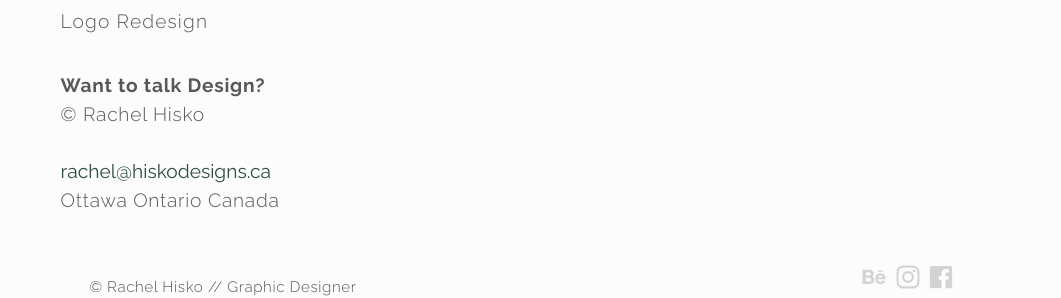
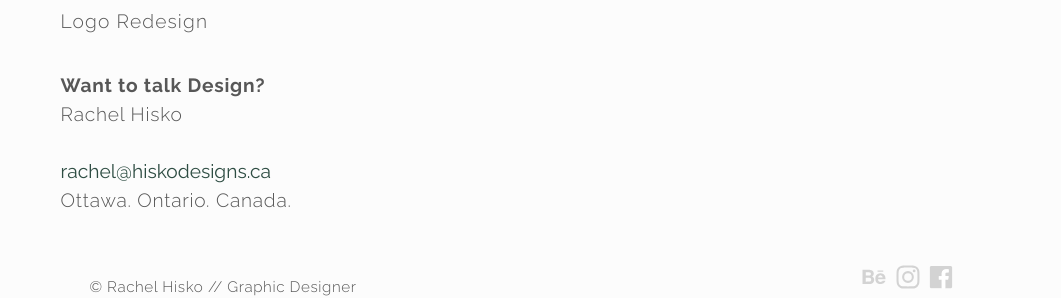
Before and after one commit to rachelhisko/hiskodesigns.ca, a Jekyll site: the page built from index.html, in a window 1280 px wide. Shown: the part 1415-1713 px from the top of the page, without its empty margins (109-1170 px from the left). Built offline with Jekyll 4.4.1, drawn with Linux system fonts in a browser that asks for light colours.

```diff
--- a/_layouts/default.html
+++ b/_layouts/default.html
@@ -46,27 +46,27 @@
     <footer id="data-author" itemprop="author" itemscope itemtype="https://schema.org/Person" class="push">
       <div class="gutter">
         <p class="push-0 bold subtitle">Want to talk Design?</p>
-        <p>© <span itemprop="name">Rachel Hisko</span></p>
+        <p><span itemprop="name">Rachel Hisko</span></p>
         <a itemprop="email" href="mailto:rachel@hiskodesigns.ca">rachel@hiskodesigns.ca</a>
         <p itemprop="address" itemscope itemtype="https://schema.org/PostalAddress">
-          <span itemprop="addressLocality">Ottawa</span>
-          <span itemprop="addressRegion">Ontario</span>
-          <span itemprop="addressCountry">Canada</span>
+          <span itemprop="addressLocality">Ottawa.</span>
+          <span itemprop="addressRegion">Ontario.</span>
+          <span itemprop="addressCountry">Canada.</span>
         </p>
       <div class="gutter-2 text-right">
         <div class="inline-block gutter-1-2">
           <i class="icon i-24 push-1-4">
-            <a class="icon-link social" href="https://www.behance.net/RHisko11"><svg><use xlink:href="{{site.baseurl}}/images/icons.svg#behance" /></svg></a>
+            <a itemprop="url" class="icon-link social" href="https://www.behance.net/RHisko11"><svg><use xlink:href="{{site.baseurl}}/images/icons.svg#behance" /></svg></a>
           </i>
         </div>
         <div class="inline-block gutter-1-2">
           <i class="icon i-24 push-1-4">
-            <a class="icon-link social" href="https://www.instagram.com/hiskodesigns"><svg><use xlink:href="{{site.baseurl}}/images/icons.svg#insta" /></svg></a>
+            <a itemprop="url" class="icon-link social" href="https://www.instagram.com/hiskodesigns"><svg><use xlink:href="{{site.baseurl}}/images/icons.svg#insta" /></svg></a>
           </i>
         </div>
         <div class="inline-block gutter-1-2">
           <i class="icon i-24 push-1-4">
-            <a class="icon-link social" href="https://www.facebook.com/rhlovephotography/?ref=bookmarks"><svg><use xlink:href="{{site.baseurl}}/images/icons.svg#facebook" /></svg></a>
+            <a  itemprop="url"class="icon-link social" href="https://www.facebook.com/rhlovephotography/?ref=bookmarks"><svg><use xlink:href="{{site.baseurl}}/images/icons.svg#facebook" /></svg></a>
           </i>
         </div>
       </div>
--- a/dog-app.html
+++ b/dog-app.html
@@ -3,7 +3,7 @@ layout: default
 title: Rachel Hisko Designs • Case Study:Dailey Baliey
 ---
 
-  <div class="wrapper island-1-2 work">
+  <div class="wrapper island-1-2 work" itmeref="data-author" itemscope itemtype="https://schema.org/WebSite">
 
     <section class="gutter-1-4">
 
```
Also changed, not shown: _layouts/portfolio-piece.html (added).
